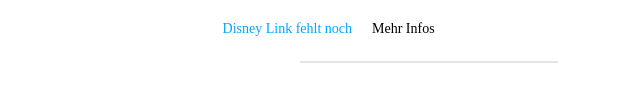
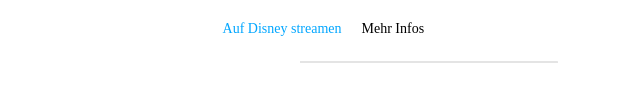
Before and after one commit to p-sodmann/serien, a plain HTML site: page index.html in a window 1280 px wide. Shown: the part 839-940 px from the top of the page, 188-828 px from the left. Drawn offline with nearby package versions, Linux system fonts and the light colour scheme.

Commit message:
Update index.html

```diff
--- a/index.html
+++ b/index.html
@@ -65,7 +65,7 @@
                 <i>Description:</i> Will trent basiert auf den Büchern von Karin Slaughter geht es um einen Detective, der als ehemaliges Waisenkind funktioneller Analphabet ist. Auch er adoptiert einen Hund (Betty, Chihuahua).
             </p>
             <!-- link -->
-            <a href="https://amzn.to/3SyY0k2" class="f6 link dim br1 ph3 pv2 mb2 dib" target="_blank" style="color: #00a6ff">Disney Link fehlt noch</a>
+            <a href="https://www.disneyplus.com/de-de/series/will-trent/ZpFd7uSNh1d0" class="f6 link dim br1 ph3 pv2 mb2 dib" target="_blank" style="color: #00a6ff">Auf Disney streamen</a>
             <a href="https://www.imdb.com/title/tt17543592/" target="_blank" class="f6 link" style="color:black">
                 Mehr Infos
             </a>
```
